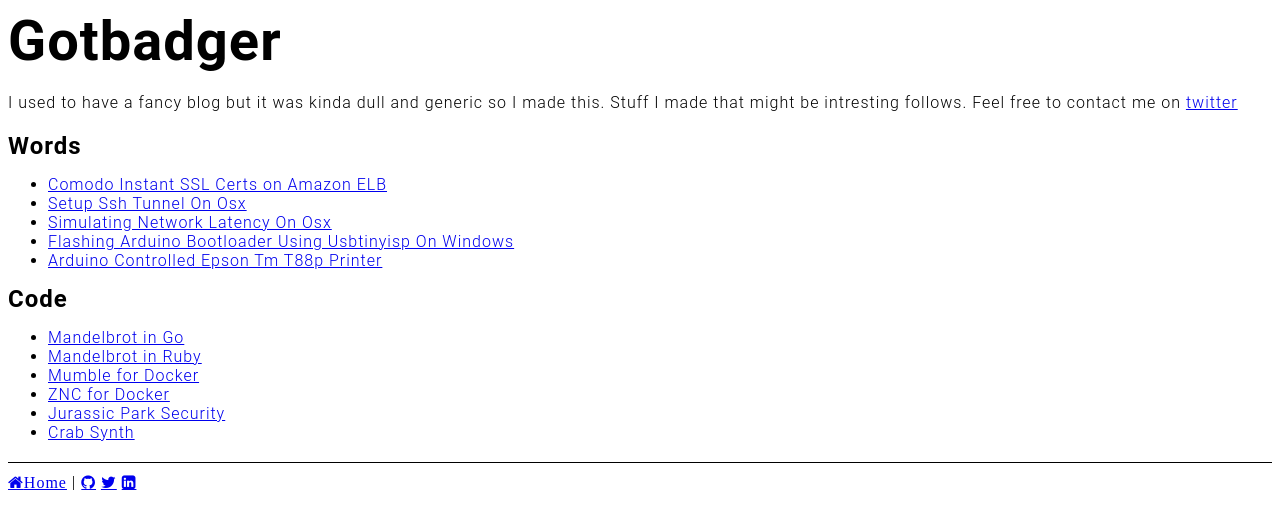
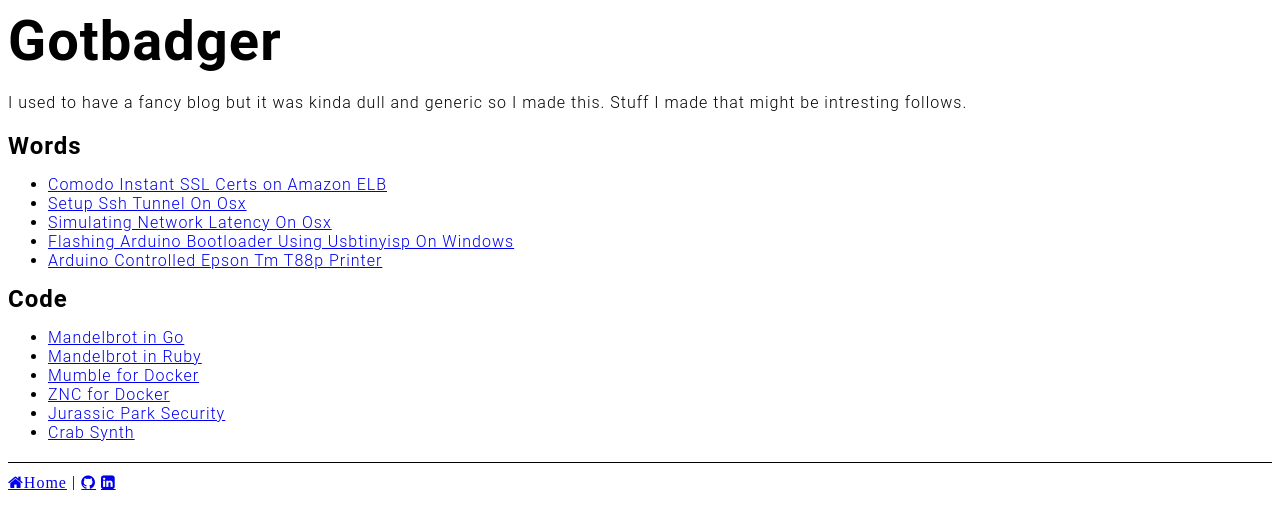
Before and after one commit to gotbadger/gotbadger.github.io, a Jekyll site: the page built from index.html, in a window 1280 px wide. Shown: the top 529 px of the page. Built offline with Jekyll 4.4.1, drawn with Linux system fonts in a browser that asks for light colours; nearby versions of some CDN libraries.

Commit message:
removed twitter

```diff
--- a/_includes/footer.html
+++ b/_includes/footer.html
@@ -1,6 +1,5 @@
 <footer class="site-footer">
   <a class="fa fa-home site-back" href="{{ site.baseurl }}/">Home</a> |
   <a class="fa fa-github" href="https://github.com/gotbadger"></a>
-  <a class="fa fa-twitter" href="https://twitter.com/gotbadger"></a>
   <a class="fa fa-linkedin-square" href="https://uk.linkedin.com/in/phayton"></a>
 </footer>
--- a/index.html
+++ b/index.html
@@ -12,7 +12,7 @@
 </header>
 <div class="home">
 
-  <p>I used to have a fancy blog but it was kinda dull and generic so I made this. Stuff I made that might be intresting follows. Feel free to contact me on <a href="https://twitter.com/gotbadger">twitter</a></p>
+  <p>I used to have a fancy blog but it was kinda dull and generic so I made this. Stuff I made that might be intresting follows.</p>
 
   <h2 class="page-heading">Words</h2>
 
```
